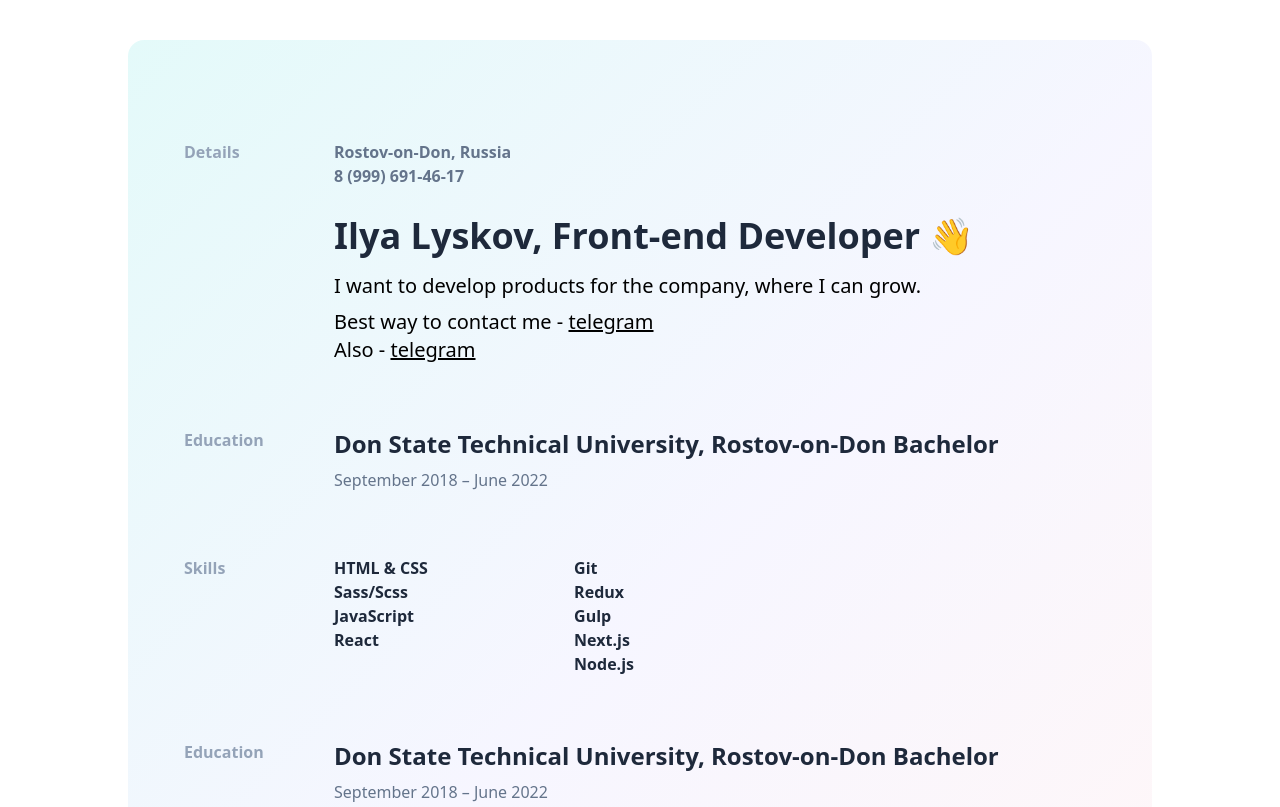
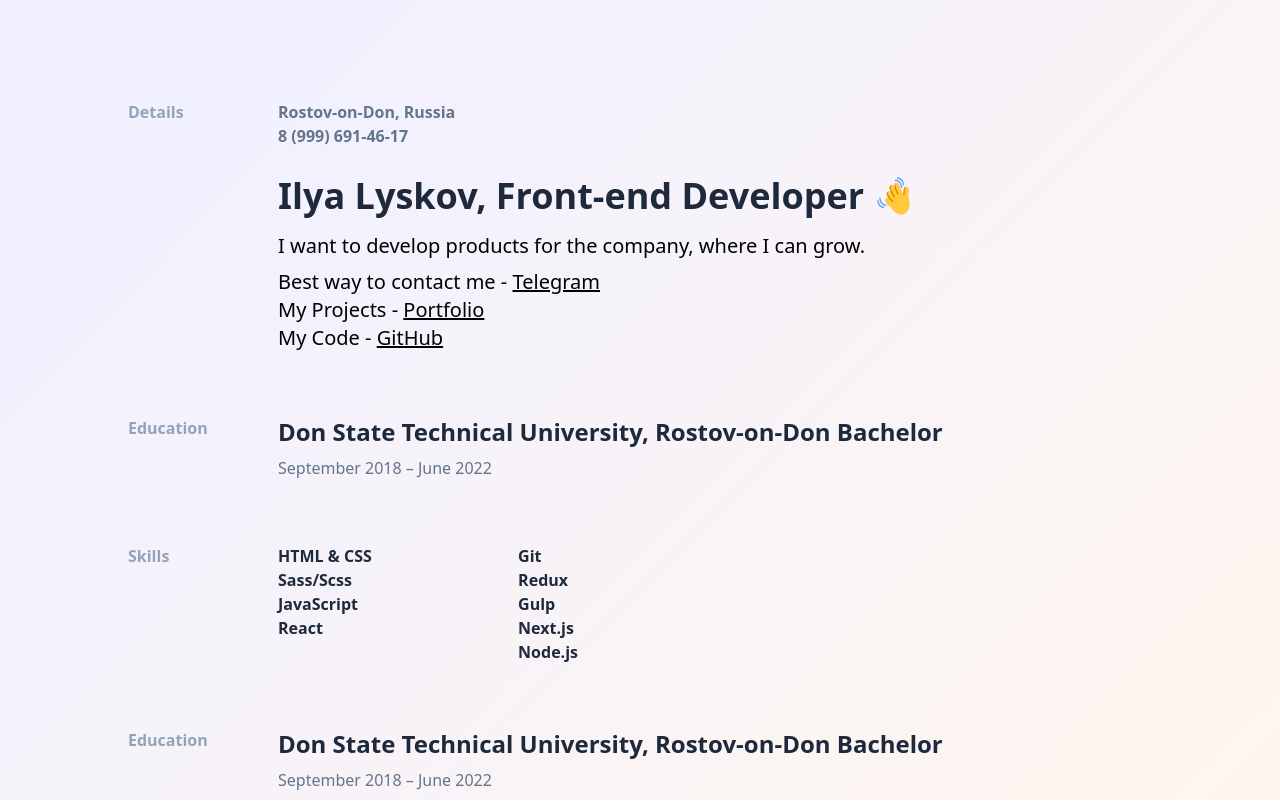
Before and after one commit to plaibo1/resume, a plain HTML site: page index.html in a window 1280 px wide. Shown: the top 807 px of the page. Drawn offline with nearby package versions, Linux system fonts and the light colour scheme.

Commit message:
fixed bg

```diff
--- a/index.html
+++ b/index.html
@@ -4,14 +4,14 @@
   <meta charset="UTF-8">
   <meta http-equiv="X-UA-Compatible" content="IE=edge">
   <meta name="viewport" content="width=device-width, initial-scale=1.0">
-  <title>Resume</title>
+  <title>Ilya Lyskov | Resume</title>
 
   <script src="https://cdn.tailwindcss.com"></script>
 
   <style>
     .mainGradient {
       background-size: cover;
-      background:linear-gradient(-225deg, #2cd8d521 0%, #c5c1ff25 56%, #ffbac31f 100%);
+      background:linear-gradient(-225deg, #4c3fff13 16%, #fa923015 100%,  #ffbac318 100%);
     }
   </style>
 
@@ -19,7 +19,8 @@
 
 <body>
 
-<div class="max-w-5xl mx-auto relative py-[100px] mainGradient px-14 mt-10 rounded-2xl">
+<div class="w-full h-screen mainGradient">
+  <div class="max-w-5xl mx-auto relative pt-[100px]">
 
     <div class="flex mb-16">
       <h2 class="text-base font-semibold text-slate-400 w-[150px]">Details</h2>
@@ -29,14 +30,15 @@
           8 (999) 691-46-17
         </div>
         <div class="mt-7">
-        <h1 class="text-4xl font-bold text-slate-800 mb-4">
-          Ilya Lyskov, Front-end Developer 👋
+          <h1 class="text-4xl font-bold text-slate-800 mb-4 flex">
+            Ilya Lyskov, Front-end Developer <img class="w-[35px] ml-3" src="./img/shake.png" alt="hello">
           </h1>
           <p class="text-xl">
             <span class="block mb-2"> I want to develop products for the company, where I can grow.</span>
 
-          <span class="block">Best way to contact me - <a href="https://t.me/playbo1" class="underline">telegram</a></span>
-          <span class="block">Also  - <a href="https://t.me/playbo1" class="underline">telegram</a></span>
+            <span class="block">Best way to contact me - <a href="https://t.me/playbo1" class="underline">Telegram</a></span>
+            <span class="block">My Projects  - <a href="https://ilya-lyskov-portfolio.vercel.app/" class="underline">Portfolio</a></span>
+            <span class="block">My Code  - <a href="https://github.com/plaibo1" class="underline">GitHub</a></span>
           </p>
         </div>
       </div>
@@ -81,6 +83,7 @@
 
 
   </div>
+</div>
 
 </body>
 </html>
```
Also changed, not shown: img/handAnimate.png (added), img/shake.png (added). Lines whose indentation alone changed are shown as unchanged.
